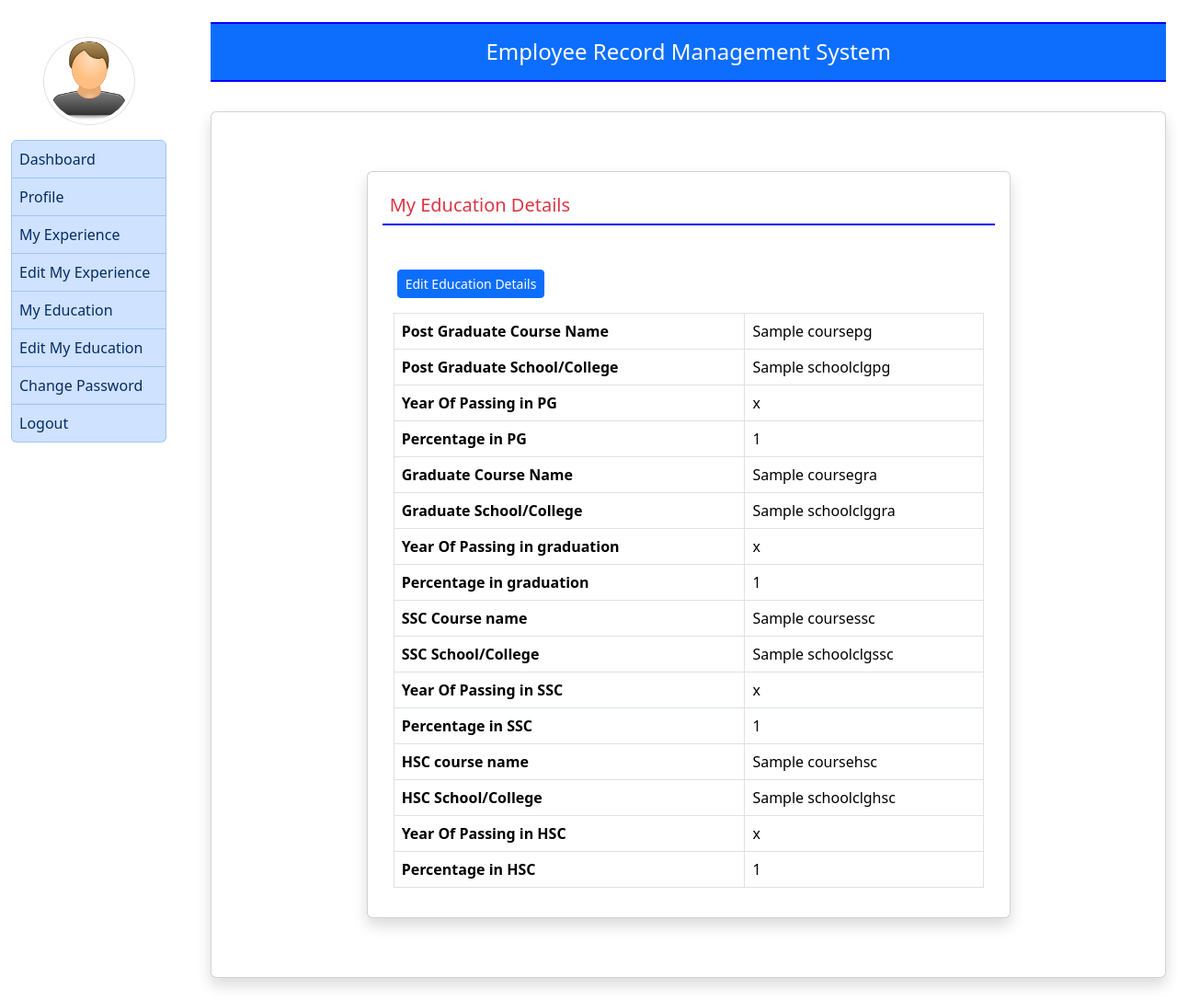
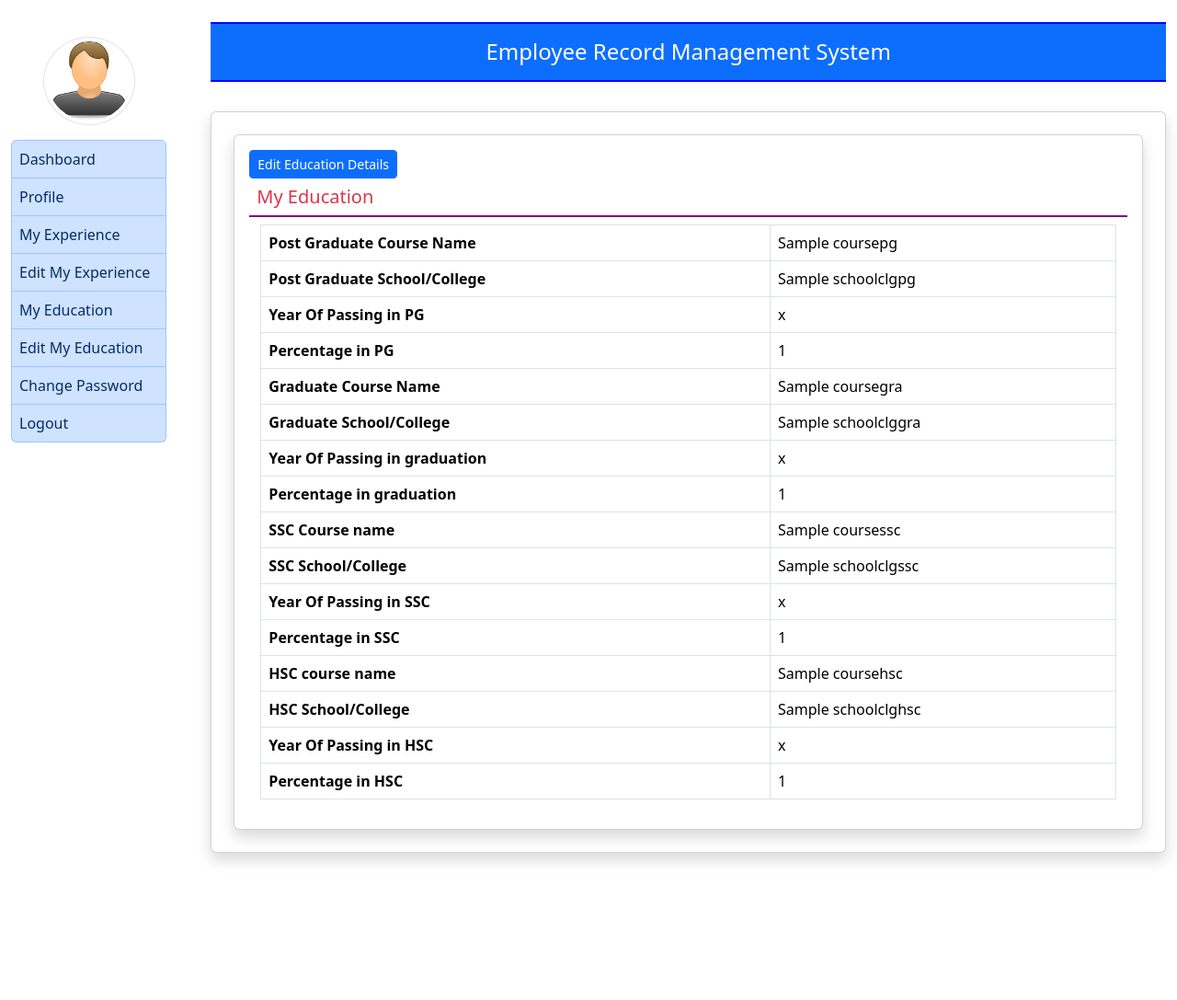
Before and after one commit to SanduniSilva/HR-Application---Group-13, a Django app: template Employees/templates/my_education.html in a window 1280 px wide. Shown: the whole page at 92% size. After the commit the page ends 938 px from the top, so only its background shows below. Run offline with Django 3.2, Linux system fonts and the light colour scheme; the template is opened without the code that fills it: most values are stand-ins (such as "Sample title", 1, 10 or a date in 2020).

Commit message:
Update my_education.html

```diff
--- a/Employees/templates/my_education.html
+++ b/Employees/templates/my_education.html
@@ -3,10 +3,10 @@
 {% block main %}
 
 
-<div class="card shadow mx-auto m-5" style="width:700px" >
+<div class="card shadow m-2">
     <div class="card-body">
-        <h5 class="p-2 text-danger" style="border-bottom:2px solid blue" >My Education Details</h5><br>
-        <a href="{% url 'edit_myeducation' %}" class="btn btn-primary btn-sm m-3">Edit Education Details</a>
+       <a href="{% url 'edit_myeducation' %}" class="btn btn-primary float-right btn-sm">Edit Education Details</a>
+        <h5 class="p-2 text-danger" style="border-bottom : 2px solid purple">My Education</h5>
         <div class="container-fluid">
             <table class="table table-bordered">
                 <tr>
```
